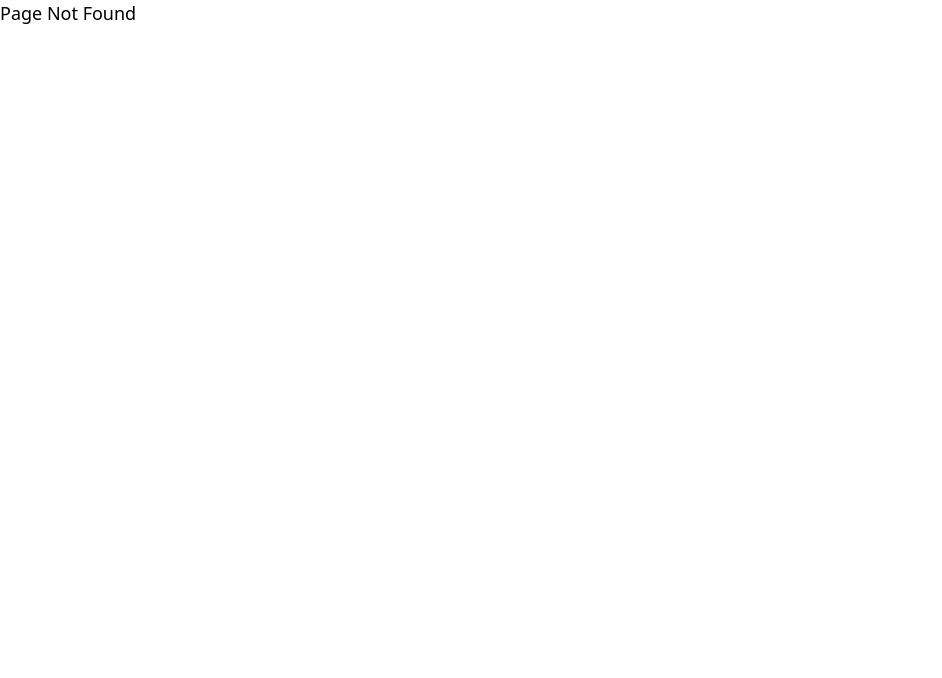
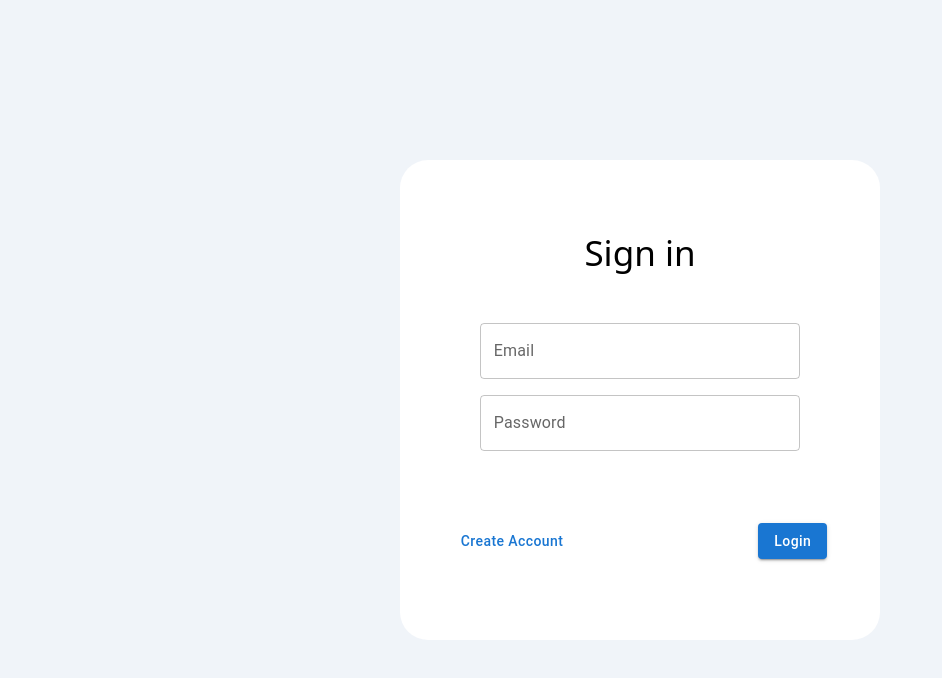
Before and after one commit to zhFIsHappy/EZPrep, a React (Create React App) app: page /login in a window 1280 px wide. Before the commit this address had no page. Shown: the top 678 px of the page, without its empty margins (0-942 px from the left). Built offline with nearby package versions, Linux system fonts and the light colour scheme.

Commit message:
Add user login page

```diff
--- a/src/App.tsx
+++ b/src/App.tsx
@@ -3,6 +3,7 @@ import AppHeader from "./pages/AppHeader";
 import AppFooter from "./pages/AppFooter";
 
 import { BrowserRouter as Router, Routes, Route } from "react-router-dom";
+import { UserLogin } from "./pages/UserLogin";
 
 // Define the props type
 interface AppProps {
@@ -16,8 +17,9 @@ const App: React.FC<AppProps> = ({ extra }) => {
     <Router>
       {/*<AppHeader />*/}
       <Routes>
-        <Route path="/" element={<Interview />} />
+        {/*<Route path="/" element={<Interview />} />*/}
         <Route path="/interview" element={<Interview />} />
+        <Route path="/login" element={<UserLogin />} />
         <Route
           path="*"
           element={<div style={{ fontSize: "large" }}>Page Not Found</div>}
--- a/src/assets/css/global.css
+++ b/src/assets/css/global.css
@@ -1,4 +1,7 @@
-body {
+html,
+body,
+#root {
+  height: 100%;
   margin: 0;
 }
 .header-container {
--- /dev/null
+++ b/src/assets/css/login.css
@@ -0,0 +1,38 @@
+.login-page-layout {
+  display: flex;
+  height: 100%;
+  width: 100%;
+  align-items: center;
+  justify-content: center;
+  background-color: #f0f4f9;
+}
+
+.user-login-container {
+  background-color: white;
+  height: 480px;
+  width: 480px;
+  border-radius: 28px;
+  display: flex;
+  flex-direction: column;
+  align-items: center;
+  padding: 2rem;
+}
+
+.user-login-form {
+  display: flex;
+  flex-direction: column;
+  gap: 1rem;
+  width: 85%;
+  align-items: center;
+}
+
+.login-form-title {
+  font-size: 35px;
+}
+
+.login-form-button-area {
+  width: 90%;
+  display: flex;
+  justify-content: space-between;
+  padding-top: 4rem;
+}
--- /dev/null
+++ b/src/pages/UserLogin.tsx
@@ -0,0 +1,40 @@
+import React from "react";
+import "../assets/css/login.css";
+import Box from "@mui/material/Box";
+import { Stack, TextField } from "@mui/material";
+import Button from "@mui/material/Button";
+export function UserLogin() {
+  return (
+    <div className="login-page-layout">
+      <div className="user-login-container">
+        <p className="login-form-title">Sign in</p>
+        <div className="user-login-form">
+          <Box
+            component="form"
+            display="flex"
+            flexDirection="column"
+            sx={{
+              '& .MuiTextField-root': { m: 1, width: '35ch' },
+            }}
+            alignItems="center"
+            autoComplete="off"
+            justifyContent="center"
+          >
+            <TextField
+              label="Email"
+              type="email"
+            />
+            <TextField
+              label="Password"
+              type="password"
+            />
+          </Box>
+        </div>
+        <div className="login-form-button-area">
+          <Button variant="text" style={{ textTransform: "none" }}>Create Account</Button>
+          <Button variant="contained" style={{ textTransform: "none" }}>Login</Button>
+        </div>
+      </div>
+    </div>
+  )
+}
```
